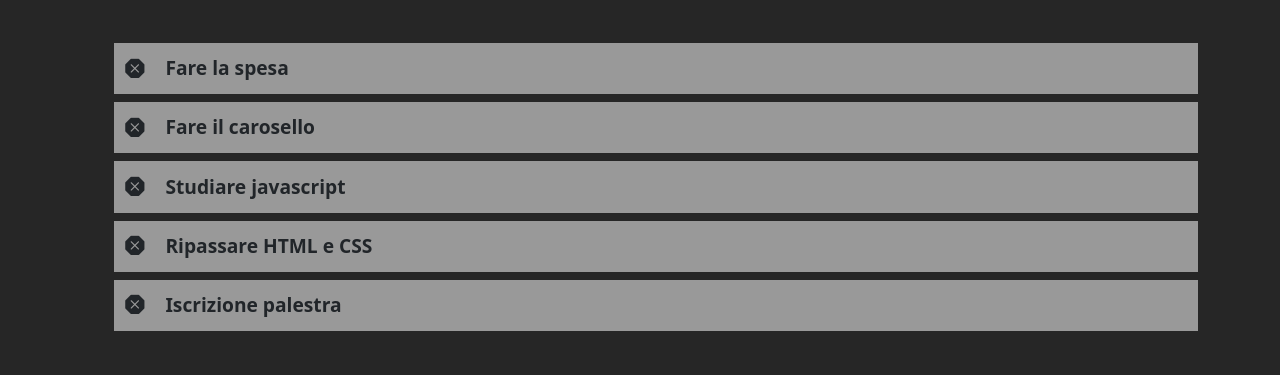
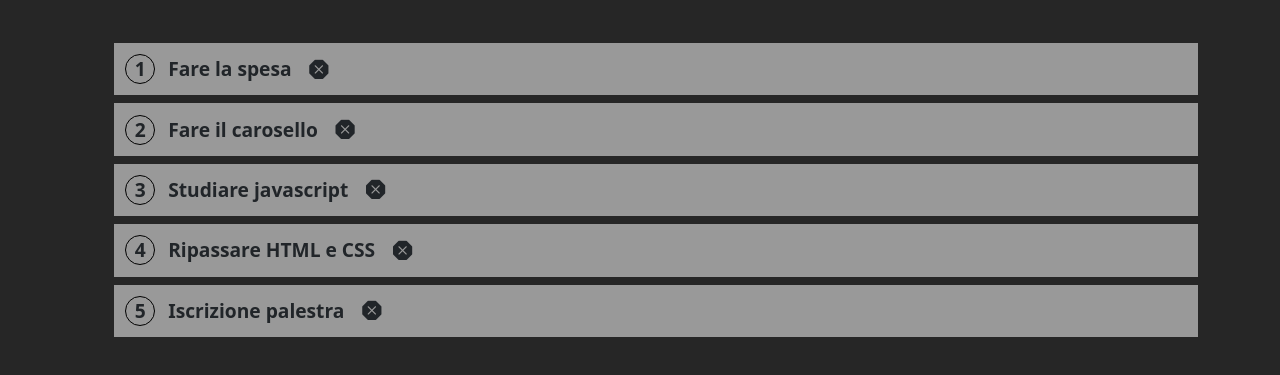
Before and after one commit to nicolacaddeo/vue-todolist, a plain HTML site: page index.html in a window 1280 px wide. Shown: the part 77-452 px from the top of the page. Drawn offline with nearby package versions, Linux system fonts and the light colour scheme.

Commit message:
added counter to todos

```diff
--- a/css/style.css
+++ b/css/style.css
@@ -13,6 +13,16 @@ body {
 }
 
 .cross {
-    margin-right: 1rem;
+    margin-left: 0.8rem;
 
 }
+
+.counter {
+    border: 1px solid black;
+    border-radius: 50%;
+    width: 30px;
+    height: 30px;
+    text-align: center;
+    display: inline-block;
+    margin-right: 0.5rem;
+}
--- a/index.html
+++ b/index.html
@@ -21,11 +21,12 @@
             <div class="list-container">
                 <ul>
                     <li v-for="(todo, i) in toDos">
+                        <span class="counter">{{ i + 1 }}</span>
+                        <span>
+                            {{ toDos[i].text }}
+                        </span>
                         <span class="cross">
                             <i class="bi bi-x-octagon-fill"></i>
-                        </span>
-                        <span>
-                            {{ toDos[i].text }}
                         </span>
                     </li>
                 </ul>
```
